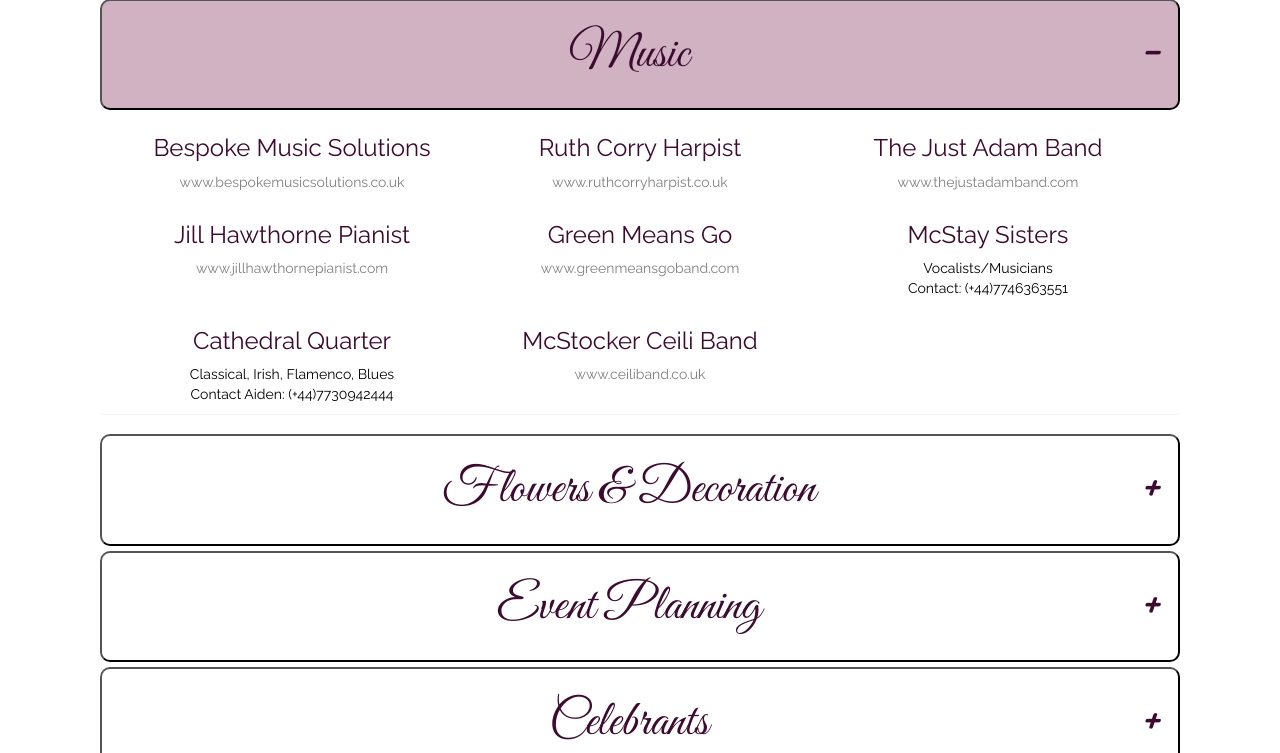
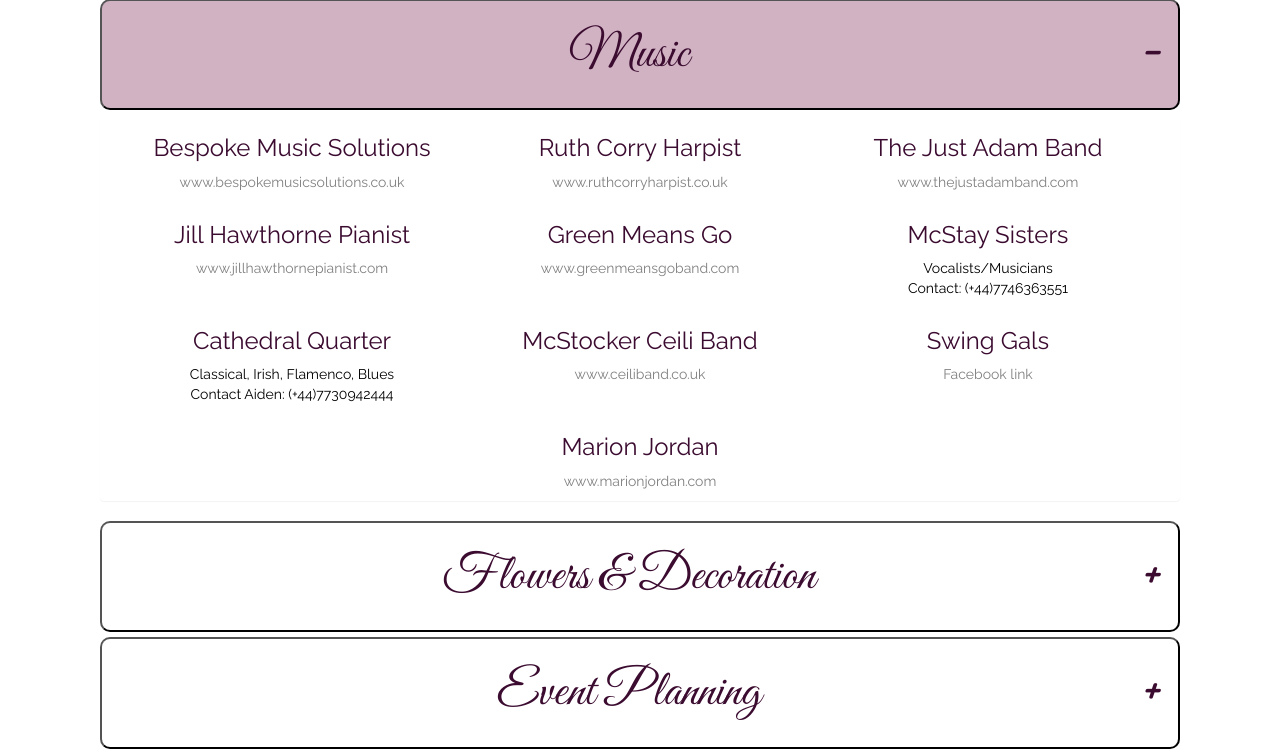
Before and after one commit to kgmaxwell1990/old-court-chapel-weddings-django, a Django app: page /vendors/ in a window 1280 px wide, after a click on "Music". Shown: the part 1042-1795 px from the top of the page. Run offline with Django 3.2, Linux system fonts and the light colour scheme; some libraries are stand-ins or nearby versions.

Commit message:
added vendors

```diff
--- a/home/templates/vendors.html
+++ b/home/templates/vendors.html
@@ -532,10 +532,25 @@
                 </div>
 
                 <div class="col-md-4">
+                  <h3 class="raleway">Swing Gals</h3>
+                  <p><a href="https://www.facebook.com/swinggals/" target="_blank">Facebook link</a></p>
+                  </div>
+            </div>
+
+            <div class="row">
+              <div class="col-md-4">
+                </div>
+
+                <div class="col-md-4">
+                  <h3 class="raleway">Marion Jordan</h3>
+                  <p><a href="http://www.marionjordan.com/" target="_blank">www.marionjordan.com</a></p>
+
+                </div>
+
+                <div class="col-md-4">
 
                   </div>
             </div>
-
 
 
 
```
